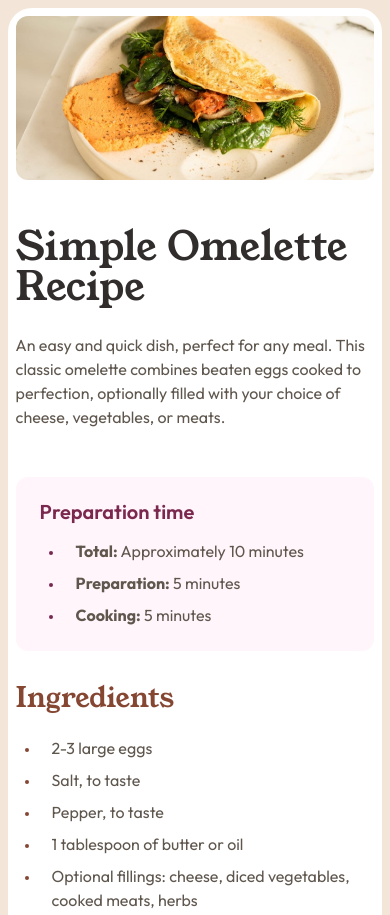
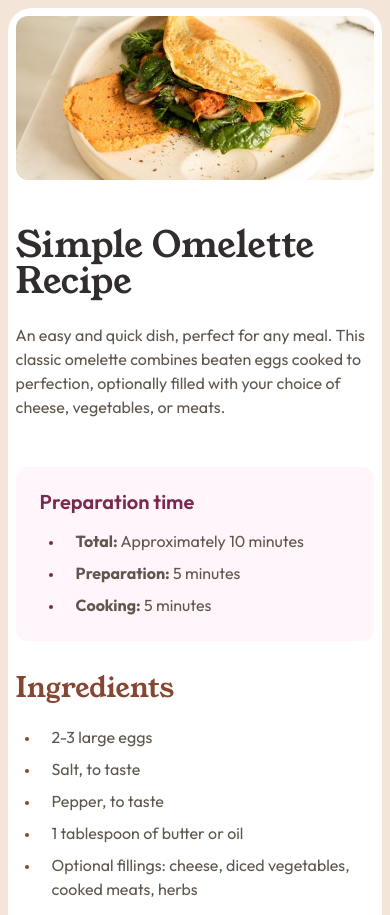
Before and after one commit to Celthros/recipe-page-challenge, a website: page index.html in a window 390 px wide. Shown: the top 915 px of the page. Drawn offline with Linux system fonts and the light colour scheme.

Commit message:
Refactor SCSS styles for layout and typography, and update responsive design for main components

```diff
--- a/src/css/abstract/_root.scss
+++ b/src/css/abstract/_root.scss
@@ -6,6 +6,7 @@
   --font-20            : #{var.$font-20};
   --font-28            : #{var.$font-28};
   --font-32            : #{var.$font-32};
+  --font-36            : #{var.$font-36};
   --font-40            : #{var.$font-40};
   --color-White        : #{var.$color-White};
   --color-Stone-100    : #{var.$color-Stone-100};
@@ -32,4 +33,5 @@
   --clamp-spacing-y    : clamp(0rem, 2vw, var(--spacing-1600));
   --clamp-spacing-x    : clamp(0rem, 2vw, var(--spacing-500));
   --clamp-main-spacing : clamp(0rem, 2vw, var(--spacing-500));
+  --clamp-h1-size      : clamp(var(--font-36), 1vw, var(--font-40));
   }
--- a/src/css/abstract/_variables.scss
+++ b/src/css/abstract/_variables.scss
@@ -2,6 +2,7 @@ $default-font    : 1rem; // 16px
 $font-20         : 1.25rem; // 20px
 $font-28         : 1.75rem; // 28px
 $font-32         : 2rem; // 32px
+$font-36         : 2.25rem; // 36px
 $font-40         : 2.5rem; // 40px
 
 $color-White     : hsl(0, 0%, 100%);
--- a/src/css/base/_base.scss
+++ b/src/css/base/_base.scss
@@ -14,10 +14,17 @@ body {
   flex-direction   : column;
   justify-content  : center;
   align-items      : center;
-  padding          : var(--clamp-spacing-y) var(--clamp-spacing-x);
+  padding          : 0;
   gap              : var(--spacing-100);
   margin           : 0 auto;
+
+  @media (min-width : 23.625em) {
+	& {
+	  padding : var(--clamp-spacing-y) var(--clamp-spacing-x);
+	  }
+	}
   }
+
 
 p {
   font-size   : var(--default-font);
@@ -33,7 +40,7 @@ h1, h2, h3, h4, h5, h6 {
 
 h1 {
   color       : var(--color-Stone-900);
-  font-size   : var(--font-40);
+  font-size   : var(--clamp-h1-size);
   line-height : var(--line-height);
   @include mixins.young-serif-font();
   }
@@ -62,12 +69,16 @@ figure {
 img {
   width         : 100%;
   height        : auto;
-  border-radius : var(--border-radius-s);
+  border-radius : 0;
+
+  @media (min-width : 23.75em) {
+	border-radius : var(--border-radius-s);
+	}
   }
 
 main {
   background-color : var(--color-White);
-  padding          : var(--clamp-main-spacing);
+  padding          : 0;
   display          : flex;
   flex-direction   : column;
   justify-content  : flex-start;
@@ -75,7 +86,12 @@ main {
   width            : 100%;
   max-width        : 46rem;
   gap              : var(--spacing-500);
-  border-radius    : var(--border-radius-l);
+  border-radius    : 0;
+
+  @media (min-width : 23.75em) {
+	border-radius : var(--border-radius-l);
+	padding       : var(--clamp-main-spacing);
+	}
   }
 
 ul, ol {
--- a/src/css/components/_recipes.scss
+++ b/src/css/components/_recipes.scss
@@ -6,6 +6,11 @@
   justify-content : flex-start;
   align-items     : stretch;
   gap             : var(--spacing-400);
+  padding         : 0 var(--spacing-400) var(--spacing-500);
+
+  @media (min-width : 23.75em) {
+	padding : 0;
+	}
 
   &-prep-time {
 	background-color : var(--color-Rose-50);
```
Also changed, not shown: style.min.css, 1 other file.
